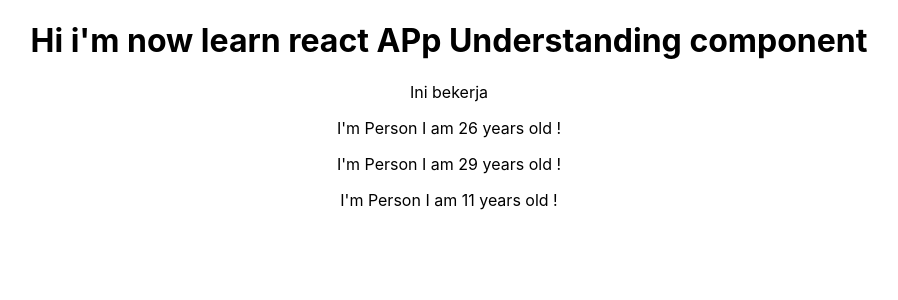
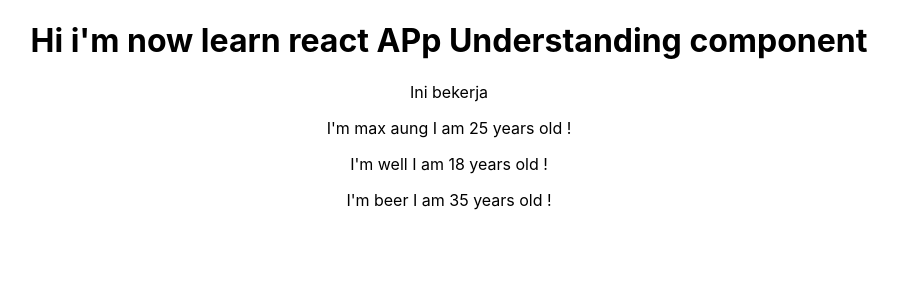
Before and after one commit to gedharizka/react-guide-udemy, a React (Create React App) app: page / in a window 1280 px wide. Shown: the top 300 px of the page, without its empty margins (191-1089 px from the left). Built offline with nearby package versions, Linux system fonts and the light colour scheme.

Commit message:
Props React Js

```diff
--- a/src/App.js
+++ b/src/App.js
@@ -9,9 +9,9 @@ class App extends Component {
       <div className="App">
         <h1>Hi i'm now learn react APp Understanding component</h1>
         <p>Ini bekerja</p>
-        <Person></Person>
-        <Person></Person>
-        <Person></Person>
+        <Person name="max aung" age="25"></Person>
+        <Person name="well" age="18">My Hobbies : Football</Person>
+        <Person name="beer" age="35"></Person>
 
       </div>
     );
--- a/src/Person/Person.js
+++ b/src/Person/Person.js
@@ -1,8 +1,8 @@
 /* eslint-disable react/no-unescaped-entities */
 import React from 'react';
 
-const person =()=>{
-  return <p>I'm Person I am {Math.floor(Math.random()*30)} years old !</p>
+const person =(props)=>{
+  return <p>I'm {props.name} I am {props.age} years old !</p>
 };
 
 export default person;
```
